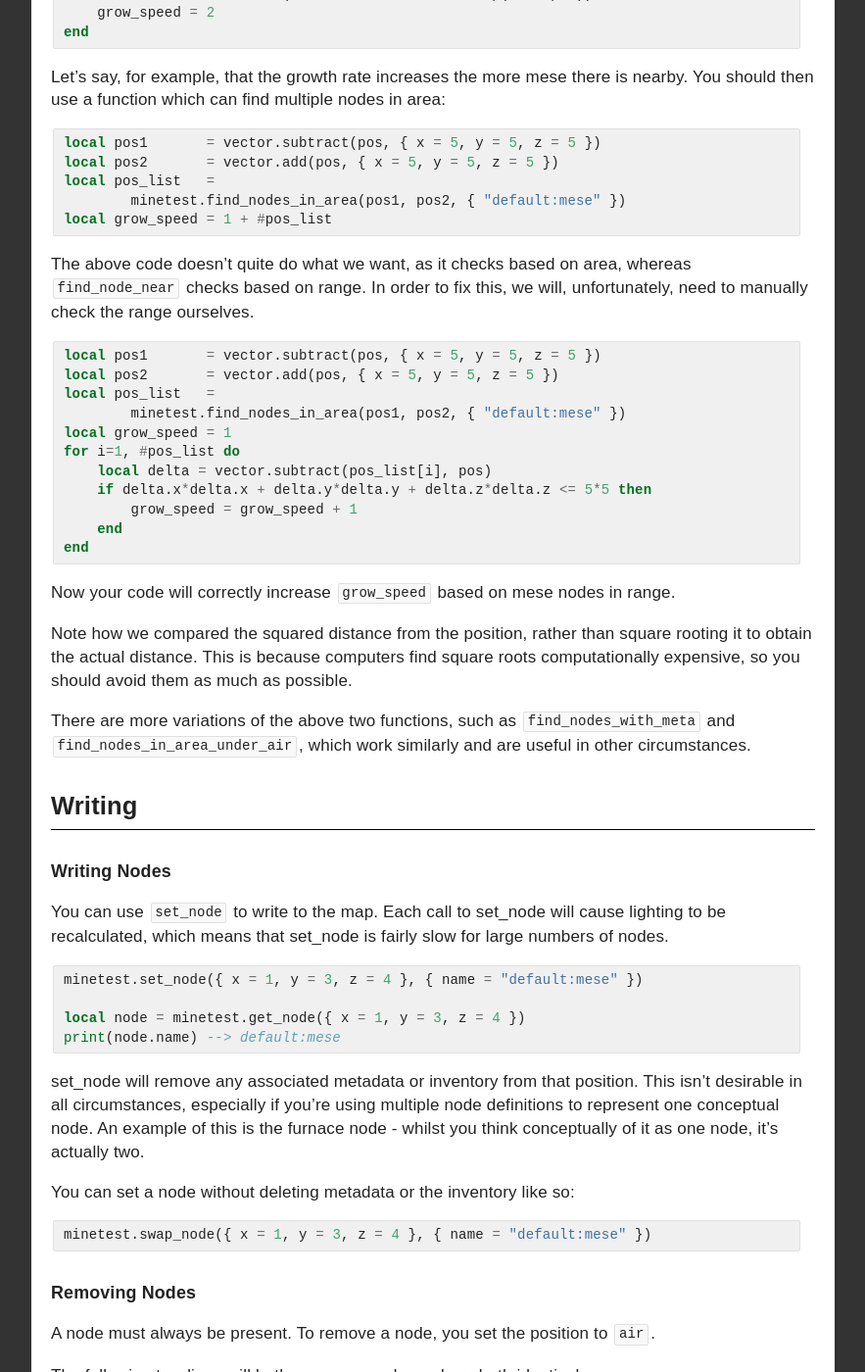
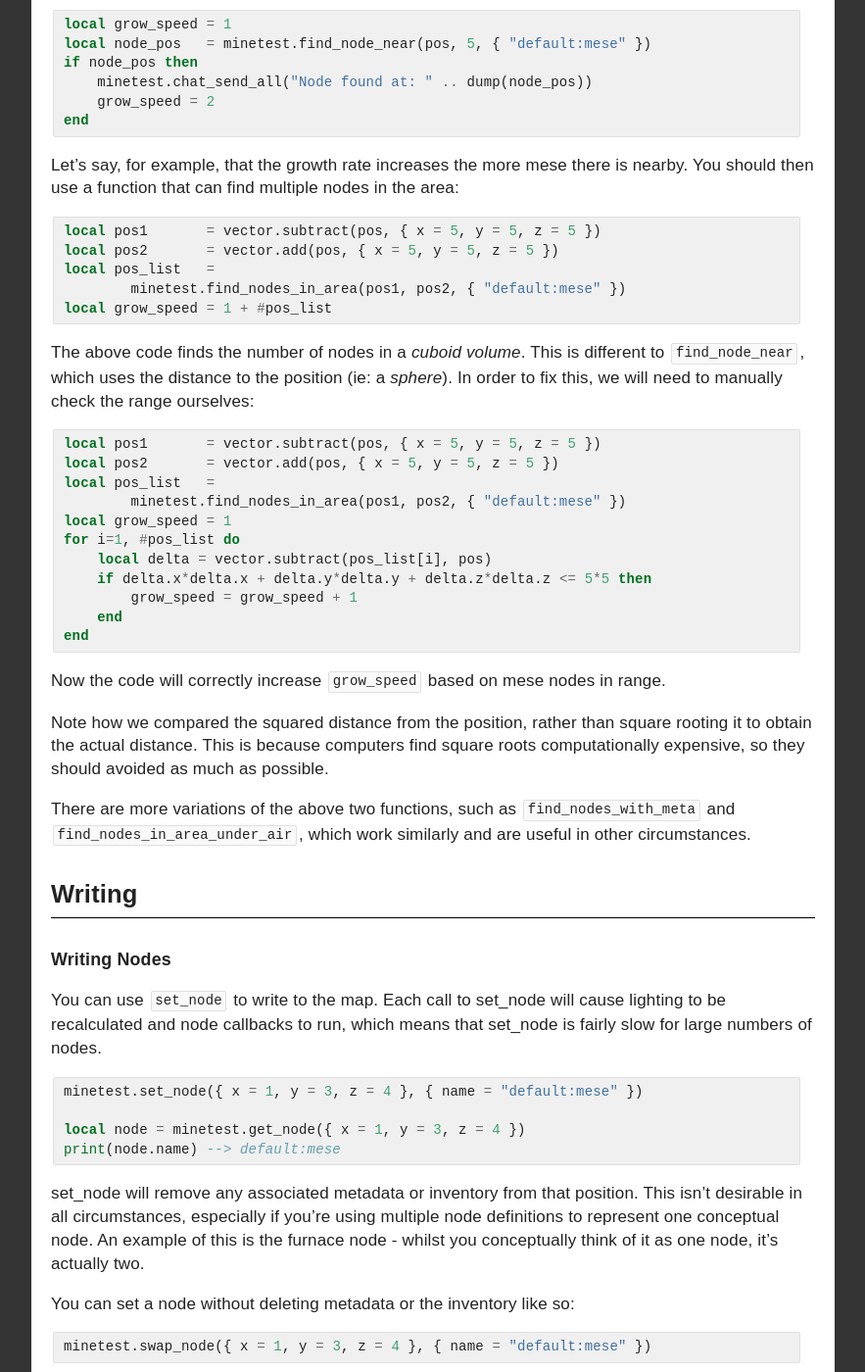
Before and after one commit to rubenwardy/minetest_modding_book, a Jekyll site: the page built from _en/map/environment.md, in a window 1280 px wide and 1400 px high, scrolled down 1611 px. Shown: the whole window at 98% size, without its empty margins (338-1221 px from the left). Built offline with Jekyll 4.4.1, drawn with Linux system fonts in a browser that asks for light colours; some of the changed text lies outside the part shown.

Commit message:
Basic Map Operations: Improve chapter
Fixes #100

````diff
--- a/_en/map/environment.md
+++ b/_en/map/environment.md
@@ -13,11 +13,11 @@
 
 - [Map Structure](#map-structure)
 - [Reading](#reading)
-	- [Reading Nodes](#reading-nodes)
-	- [Finding Nodes](#finding-nodes)
+    - [Reading Nodes](#reading-nodes)
+    - [Finding Nodes](#finding-nodes)
 - [Writing](#writing)
-	- [Writing Nodes](#writing-nodes)
-	- [Removing Nodes](#removing-nodes)
+    - [Writing Nodes](#writing-nodes)
+    - [Removing Nodes](#removing-nodes)
 - [Loading Blocks](#loading-blocks)
 - [Deleting Blocks](#deleting-blocks)
 
@@ -74,6 +74,10 @@
 better near mese; you would need to search for any nearby mese nodes,
 and adapt the growth rate accordingly.
 
+`minetest.find_node_near` will return the first found node in a certain radius
+which matches the node names or groups given. In the following example,
+we look for a mese node within 5 nodes of the position:
+
 ```lua
 local grow_speed = 1
 local node_pos   = minetest.find_node_near(pos, 5, { "default:mese" })
@@ -84,7 +88,7 @@
 ```
 
 Let's say, for example, that the growth rate increases the more mese there is
-nearby. You should then use a function which can find multiple nodes in area:
+nearby. You should then use a function that can find multiple nodes in the area:
 
 ```lua
 local pos1       = vector.subtract(pos, { x = 5, y = 5, z = 5 })
@@ -94,9 +98,9 @@
 local grow_speed = 1 + #pos_list
 ```
 
-The above code doesn't quite do what we want, as it checks based on area, whereas
-`find_node_near` checks based on range. In order to fix this, we will,
-unfortunately, need to manually check the range ourselves.
+The above code finds the number of nodes in a *cuboid volume*. This is different
+to `find_node_near`, which uses the distance to the position (ie: a *sphere*). In
+order to fix this, we will need to manually check the range ourselves:
 
 ```lua
 local pos1       = vector.subtract(pos, { x = 5, y = 5, z = 5 })
@@ -112,11 +116,11 @@
 end
 ```
 
-Now your code will correctly increase `grow_speed` based on mese nodes in range.
+Now the code will correctly increase `grow_speed` based on mese nodes in range.
 
 Note how we compared the squared distance from the position, rather than square
 rooting it to obtain the actual distance. This is because computers find square
-roots computationally expensive, so you should avoid them as much as possible.
+roots computationally expensive, so they should avoided as much as possible.
 
 There are more variations of the above two functions, such as
 `find_nodes_with_meta` and `find_nodes_in_area_under_air`, which work similarly
@@ -127,8 +131,8 @@
 ### Writing Nodes
 
 You can use `set_node` to write to the map. Each call to set_node will cause
-lighting to be recalculated, which means that set_node is fairly slow for large
-numbers of nodes.
+lighting to be recalculated and node callbacks to run, which means that set_node
+is fairly slow for large numbers of nodes.
 
 ```lua
 minetest.set_node({ x = 1, y = 3, z = 4 }, { name = "default:mese" })
@@ -140,7 +144,7 @@
 set_node will remove any associated metadata or inventory from that position.
 This isn't desirable in all circumstances, especially if you're using multiple
 node definitions to represent one conceptual node. An example of this is the
-furnace node - whilst you think conceptually of it as one node, it's actually
+furnace node - whilst you conceptually think of it as one node, it's actually
 two.
 
 You can set a node without deleting metadata or the inventory like so:
@@ -160,7 +164,7 @@
 minetest.set_node(pos, { name = "air" })
 ```
 
-In fact, remove_node will call set_node with the name being air.
+In fact, remove_node is just a helper function that calls set_node with `"air"`.
 
 ## Loading Blocks
 
````
Also changed, not shown: other parts of _en/map/environment.md (+2 -1 lines).
